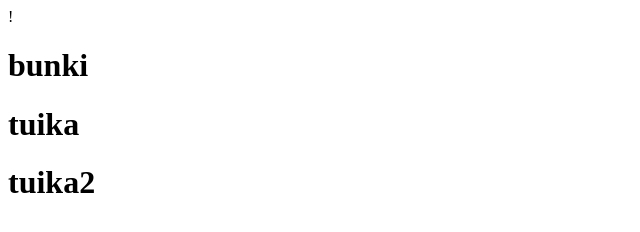
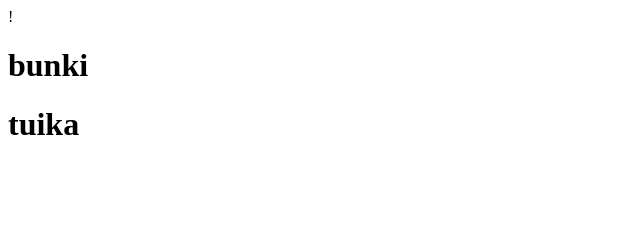
Before and after one commit to mura-0828/study-git, a plain HTML site: page index.html in a window 1280 px wide. Shown: the whole page, without its empty margins (0-640 px from the left). Drawn offline with Linux system fonts and the light colour scheme.

Commit message:
changeした

```diff
--- a/index.html
+++ b/index.html
@@ -10,6 +10,6 @@
   <body>
     <h1>bunki</h1>
     <h1>tuika</h1>
-    <h1>tuika2</h1>
+    <h1></h1>
   </body>
 </html>
```
